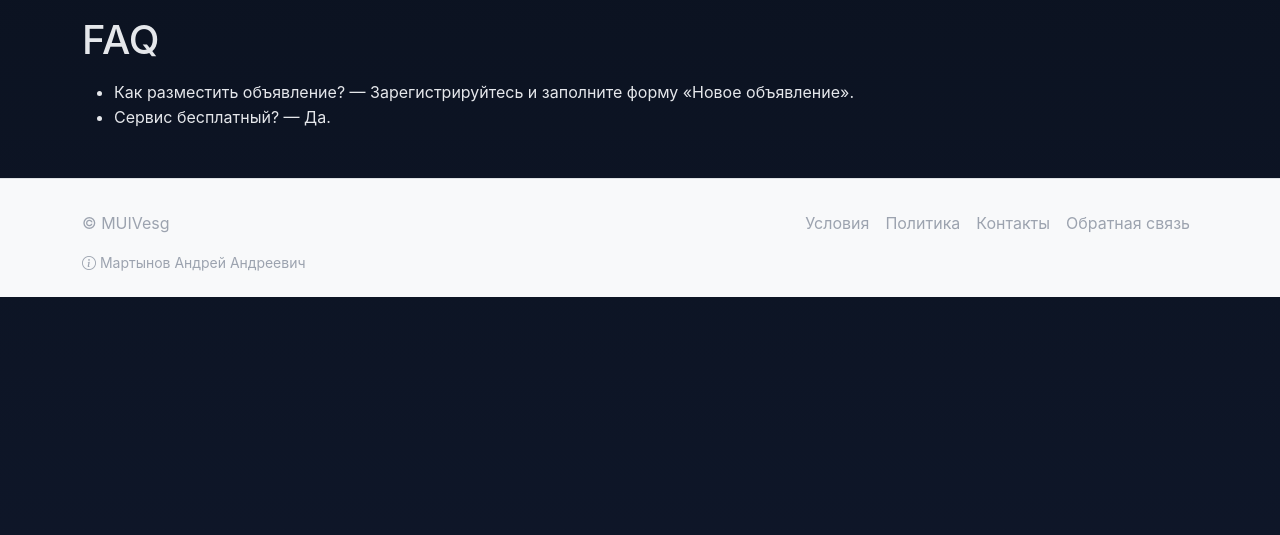
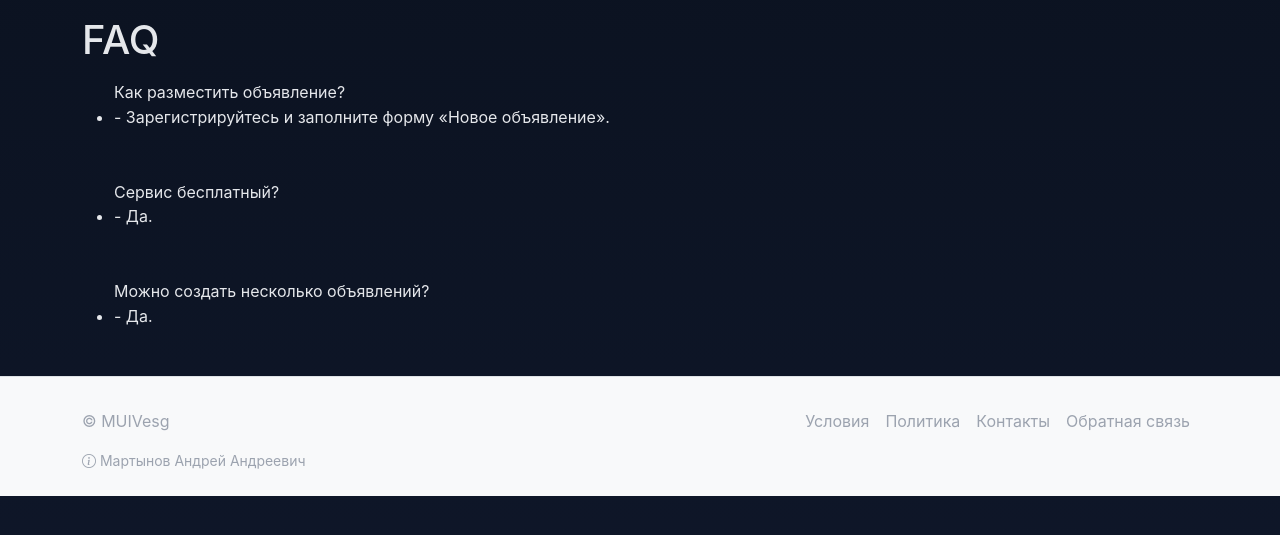
Before and after one commit to lesnoia/Ecobg_Project, a Flask app: page /faq in a window 1280 px wide; the page is wider, and only the part inside the window is pictured. Shown: the part 115-650 px from the top of that part. Run offline with Flask 3, Linux system fonts and the light colour scheme.

Commit message:
update faq.html

```diff
--- a/backend/app/templates/main/faq.html
+++ b/backend/app/templates/main/faq.html
@@ -2,7 +2,13 @@
 {% block content %}
 <h1 class="mb-3">FAQ</h1>
 <ul>
-  <li>Как разместить объявление? — Зарегистрируйтесь и заполните форму «Новое объявление».</li>
-  <li>Сервис бесплатный? — Да.</li>
+  <b1>Как разместить объявление?</b1>
+  <li>- Зарегистрируйтесь и заполните форму «Новое объявление».</li>
+  <br><br/>
+  <b1>Сервис бесплатный?</b1>
+  <li>- Да.</li>
+  <br><br/>
+  <b1>Можно создать несколько объявлений?</b1>
+  <li>- Да.</li>
 </ul>
 {% endblock %}
```
